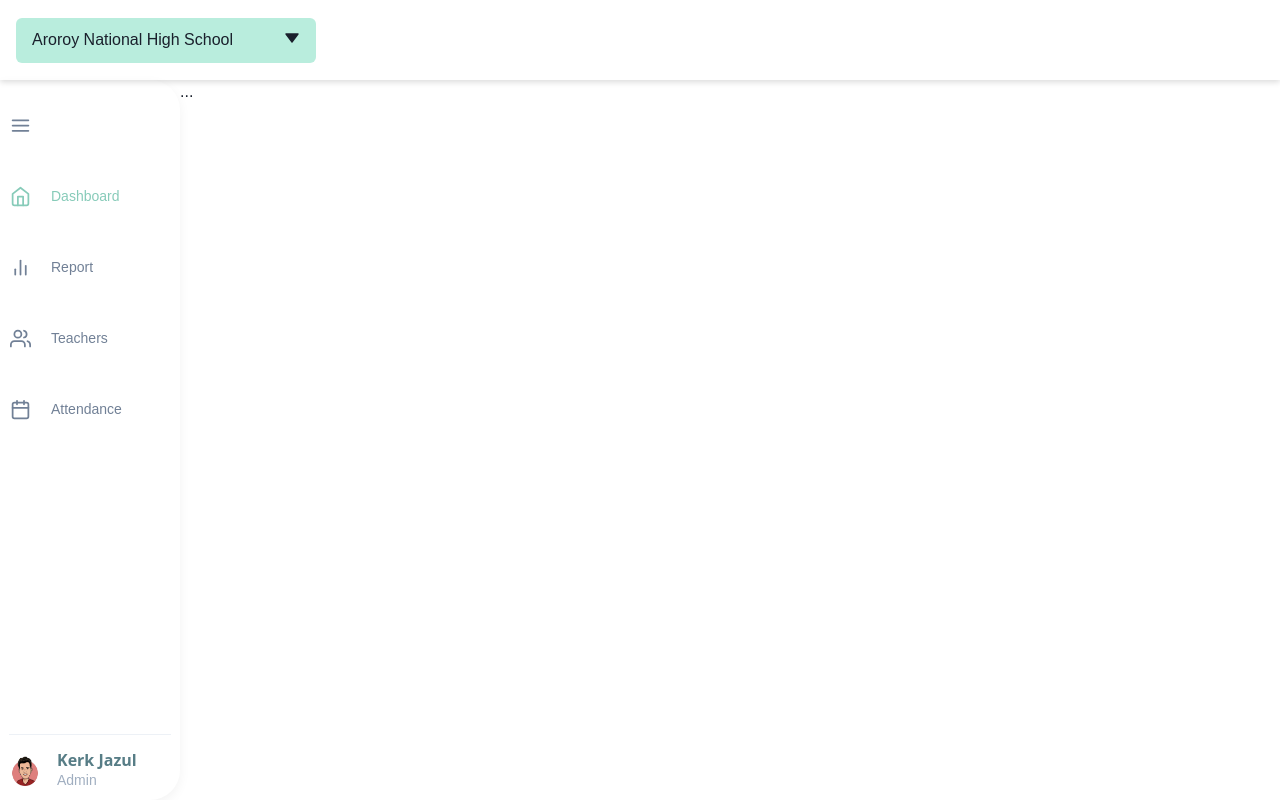
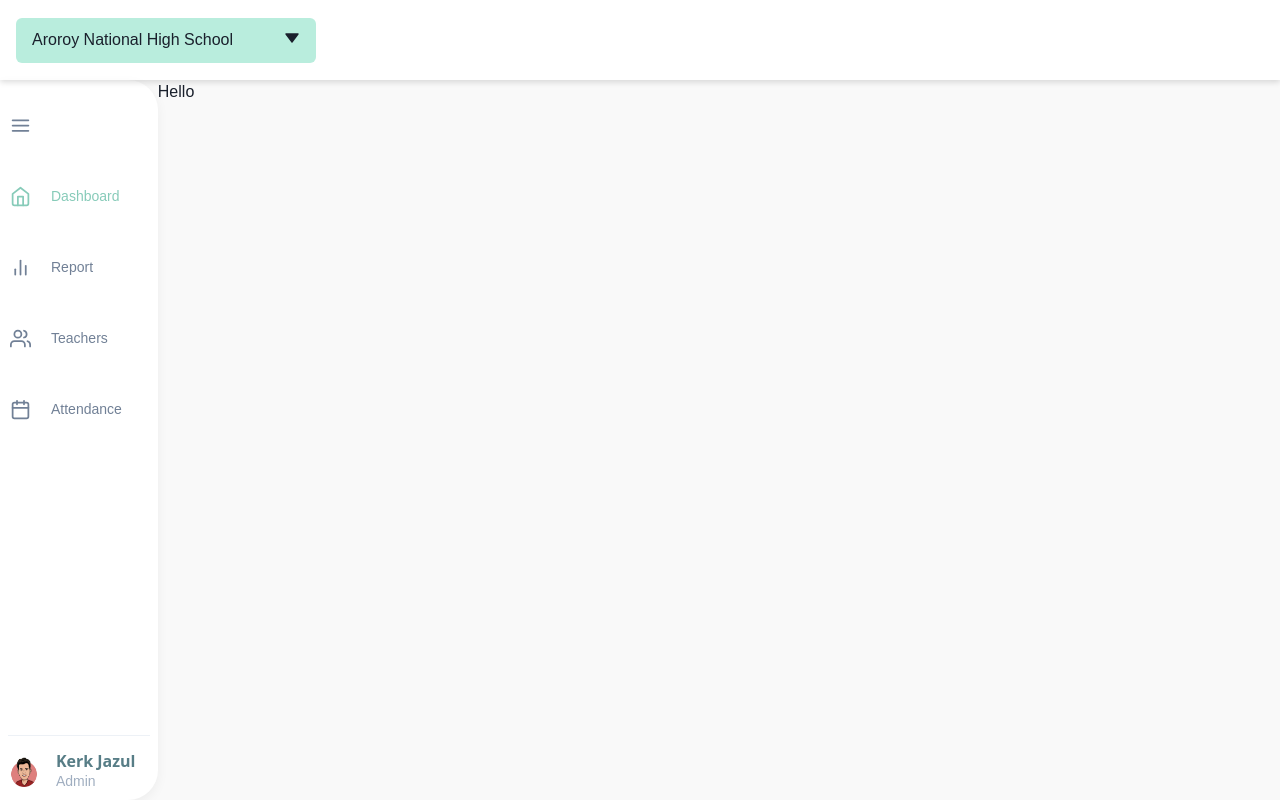
Before and after one commit to khake19/school-pulse, a Next.js app: page / in a window 1280 px wide. Built offline with nearby package versions, Linux system fonts and the light colour scheme.

Commit message:
Change background color of layout

```diff
--- a/src/app/page.tsx
+++ b/src/app/page.tsx
@@ -1,7 +1,6 @@
-export const metadata = {
-  title: 'My Page Title'
-}
+'use client'
+import { Box } from '@chakra-ui/react'
 
 export default function Page() {
-  return '...'
+  return <Box width="100%">Hello</Box>
 }
--- a/src/components/Layout/Layout.tsx
+++ b/src/components/Layout/Layout.tsx
@@ -10,7 +10,7 @@ const Layout = ({ children }: Props) => {
   return (
     <Flex direction="column" align="stretch" justify="flex-start">
       <Header />
-      <Flex direction="row" align="stretch" justify="flex-start" flex="1">
+      <Flex direction="row" align="stretch" justify="flex-start" flex="1" bg="#F9F9F9">
         <Sidebar />
         {children}
       </Flex>
--- a/src/components/Sidebar/Sidebar.style.ts
+++ b/src/components/Sidebar/Sidebar.style.ts
@@ -7,6 +7,7 @@ const SidebarStyle = {
     box-shadow: 0 4px 12px 0 rgba(0, 0, 0, 0.05);
     flex-direction: column;
     justify-content: space-between;
+    background-color: #ffff;
   `,
   avatar: css`
     padding: 5%;
```
